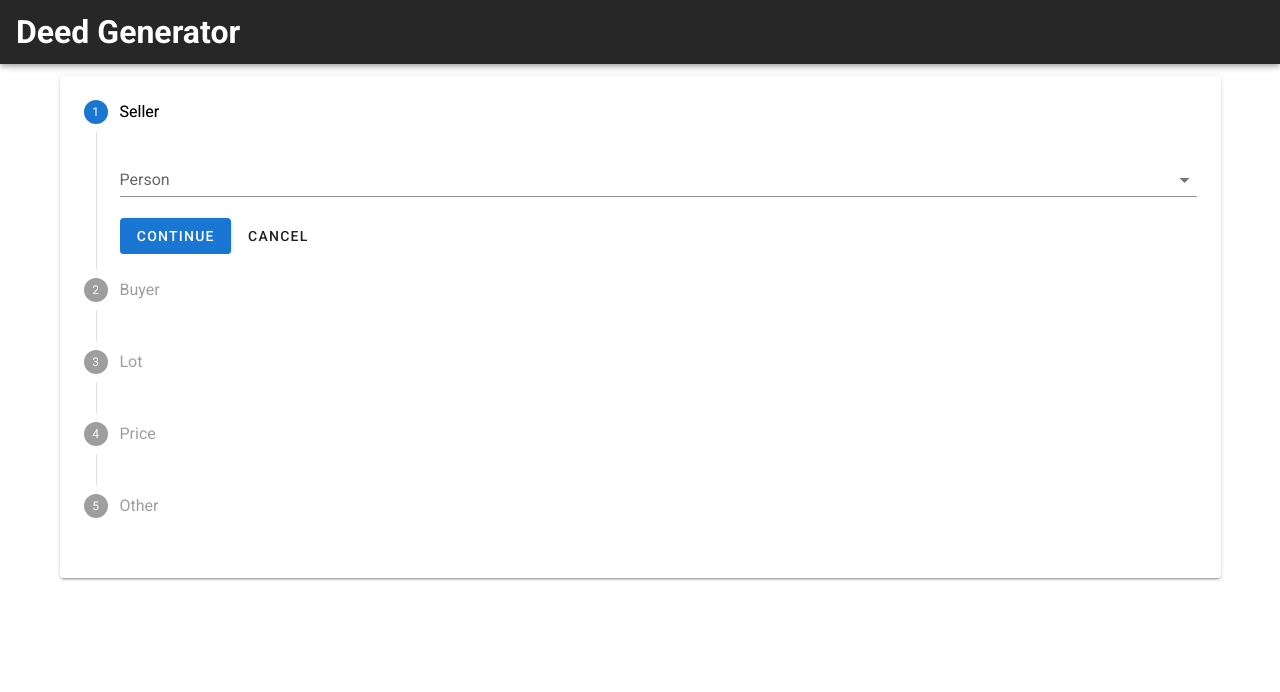
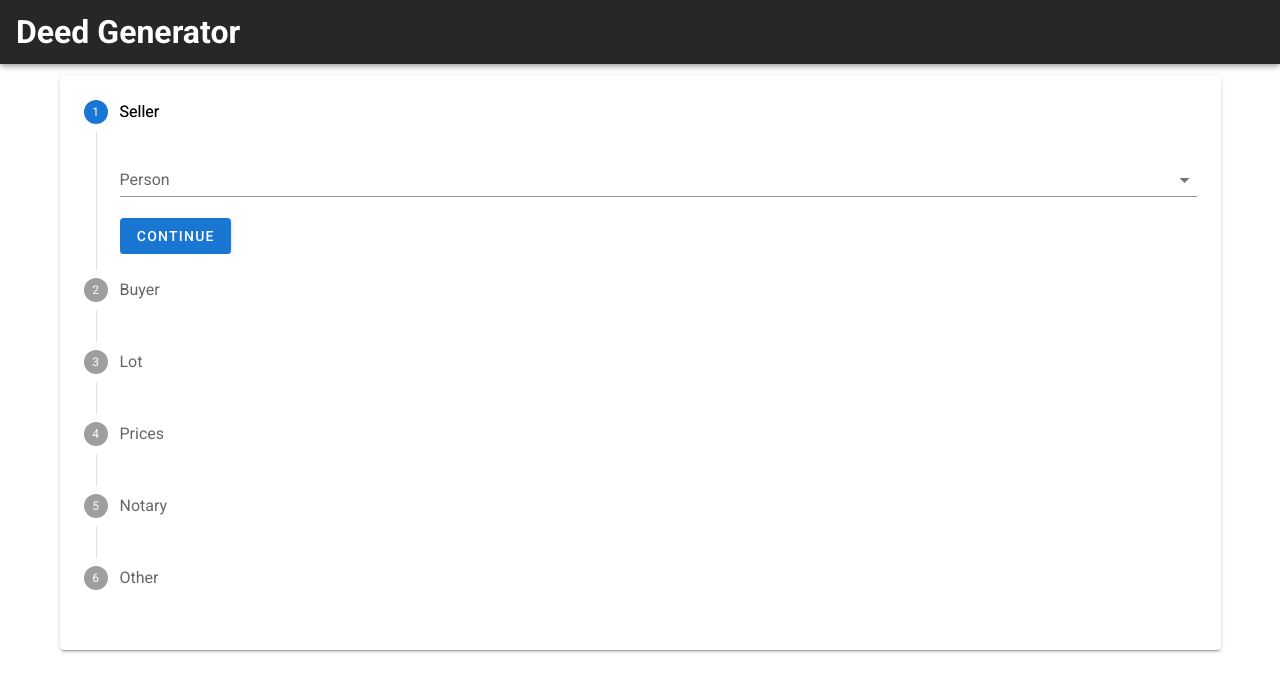
Before and after one commit to yannivain/Digital-Notarial-Deed, a Vue app in the folder app/: page / in a window 1280 px wide. Shown: the top 692 px of the page. Built offline with nearby package versions, Linux system fonts and the light colour scheme.

Commit message:
Other informations and multiple prices

```diff
--- a/app/src/components/DocumentCreationSteps.vue
+++ b/app/src/components/DocumentCreationSteps.vue
@@ -2,11 +2,13 @@
   <v-stepper
       v-model="step"
       vertical
+      non-linear
   >
     <!-- Seller -->
     <v-stepper-step
         :complete="step > 1"
         step="1"
+        editable
     >
       Seller
       <!--<small>Summarize if needed</small>-->
@@ -21,19 +23,16 @@
       >
         Continue
       </v-btn>
-      <v-btn text>
-        Cancel
-      </v-btn>
     </v-stepper-content>
 
     <!-- Buyer -->
     <v-stepper-step
         :complete="step > 2"
         step="2"
+        editable
     >
       Buyer
     </v-stepper-step>
-
     <v-stepper-content step="2">
       <form>
         <person-form v-model="document.buyer"></person-form>
@@ -44,18 +43,16 @@
       >
         Continue
       </v-btn>
-      <v-btn text>
-        Cancel
-      </v-btn>
     </v-stepper-content>
 
+    <!-- Lot -->
     <v-stepper-step
         :complete="step > 3"
         step="3"
+        editable
     >
       Lot
     </v-stepper-step>
-
     <v-stepper-content step="3">
       <form>
         <lot-form v-model="document.lot"></lot-form>
@@ -66,44 +63,58 @@
       >
         Continue
       </v-btn>
-      <v-btn text>
-        Cancel
-      </v-btn>
     </v-stepper-content>
 
-    <v-stepper-step step="4">
-      Price
+    <!-- Prices -->
+    <v-stepper-step step="4" :complete="step > 4" editable>
+      Prices
     </v-stepper-step>
     <v-stepper-content step="4">
-      <price-form v-model="document.price"></price-form>
+      <form>
+        <h5>Prices</h5>
+        <div v-for="(_, key) of document.prices" :key="key">
+          <price-form v-model="document.prices[key]"></price-form>
+        </div>
+        <v-btn color="success" @click="addPrice" class="mb-2">Add a Price</v-btn>
+      </form>
       <v-btn
           color="primary"
           @click="step = 5"
       >
         Continue
       </v-btn>
-      <v-btn text>
-        Cancel
+    </v-stepper-content>
+
+    <v-stepper-step step="5" :complete="step > 5" editable>
+      Notary
+    </v-stepper-step>
+    <v-stepper-content step="5">
+      <form>
+        <notary-form v-model="document.notary"></notary-form>
+      </form>
+      <v-btn
+          color="primary"
+          @click="step = 6"
+      >
+        Continue
       </v-btn>
     </v-stepper-content>
 
-    <v-stepper-step step="5">
+    <!-- Other -->
+    <v-stepper-step step="6" :complete="step > 6" editable>
       Other
     </v-stepper-step>
-    <v-stepper-content step="5">
-      <v-card
-          color="grey lighten-1"
-          class="mb-12"
-          height="200px"
-      ></v-card>
+    <v-stepper-content step="6">
+      <form>
+        <v-text-field label="Contract date" type="date" v-model="document.dateContract"></v-text-field>
+        <v-text-field label="Change ownership date" type="date" v-model="document.dateChangeOwnership"></v-text-field>
+        <v-textarea label="SpecialConditions" v-model="document.specialConditions"></v-textarea>
+      </form>
       <v-btn
           color="primary"
-          @click="step = 1"
+          @click="step = 6"
       >
         Continue
-      </v-btn>
-      <v-btn text>
-        Cancel
       </v-btn>
     </v-stepper-content>
   </v-stepper>
@@ -111,22 +122,27 @@
 
 <script>
 import {cloneDeep} from "lodash"
-import {DEFAULT_LOT, DEFAULT_PERSON, DEFAULT_PRICE} from "@/util/const"
+import {DEFAULT_LOT, DEFAULT_NOTARY, DEFAULT_PERSON, DEFAULT_PRICE} from "@/util/const"
 import PersonForm from "@/components/PersonForm"
 import LotForm from "@/components/LotForm"
 import PriceForm from "@/components/PriceForm"
+import NotaryForm from "@/components/NotaryForm"
 
 
 export default {
   name: 'DocumentCreationSteps',
-  components: {PriceForm, LotForm, PersonForm},
+  components: {NotaryForm, PriceForm, LotForm, PersonForm},
   data: () => ({
     step: 1,
     document: {
       seller: cloneDeep(DEFAULT_PERSON),
       buyer: cloneDeep(DEFAULT_PERSON),
       lot: cloneDeep(DEFAULT_LOT),
-      price: cloneDeep(DEFAULT_PRICE)
+      prices: [cloneDeep(DEFAULT_PRICE)],
+      notary: cloneDeep(DEFAULT_NOTARY),
+      dateContract: "",
+      dateChangeOwnership: "",
+      specialConditions: ""
     }
   }),
   watch: {
@@ -136,6 +152,11 @@ export default {
       },
       deep: true
     }
+  },
+  methods:{
+    addPrice(){
+      this.document.prices.push(cloneDeep(DEFAULT_PRICE))
+    }
   }
 };
 </script>
--- /dev/null
+++ b/app/src/components/NotaryForm.vue
@@ -0,0 +1,42 @@
+<template>
+  <div v-if="value">
+    <h5>Notary</h5>
+    <v-container>
+      <v-text-field label="Name" v-model="notary.name"></v-text-field>
+      <v-text-field label="First Name" v-model="notary.firstname"></v-text-field>
+    </v-container>
+    <h5>Office</h5>
+    <v-container>
+      <v-text-field label="Office Name" v-model="notary.office.name"></v-text-field>
+      <address-fields v-model="notary.office"></address-fields>
+    </v-container>
+  </div>
+</template>
+
+<script>
+
+import AddressFields from "@/components/AddressFields"
+
+export default {
+  name: 'NotaryForm',
+  components: {AddressFields},
+  props: {
+    value: {type: Object, required: true},
+  },
+  data: () => ({}),
+  computed: {
+    notary: {
+      get() {
+        return this.value;
+      },
+      set(v) {
+        this.$emit('input', v)
+      }
+    }
+  },
+};
+</script>
+
+<style scoped>
+
+</style>
--- a/app/src/components/PriceForm.vue
+++ b/app/src/components/PriceForm.vue
@@ -1,10 +1,11 @@
 <template>
-  <div v-if="value">
-    <v-container>
+  <v-card class="ma-1" elevation="4">
+    <v-card-text>
       <v-text-field label="Price" type="number" v-model="price.amount"></v-text-field>
       <v-select label="Currency" v-model="price.currency" :items="currencyItems"></v-select>
-    </v-container>
-  </div>
+      <v-textarea label="Price description" v-model="price.freeText"></v-textarea>
+    </v-card-text>
+  </v-card>
 </template>
 
 <script>
--- a/app/src/util/const.js
+++ b/app/src/util/const.js
@@ -50,4 +50,13 @@ export const DEFAULT_LOT = {
 export const DEFAULT_PRICE = {
     amount: 0,
     currency: "",
+    freeText: ""
 }
+export const DEFAULT_NOTARY = {
+    name: "",
+    firstname: "",
+    office: {
+        name: "",
+        ...cloneDeep(DEFAULT_ADDRESS)
+    }
+}
```
Also changed, not shown: app/src/components/HelloWorld.vue (deleted, +0 -151 lines), 1 other file (tests, documents, lock files or other folders).
